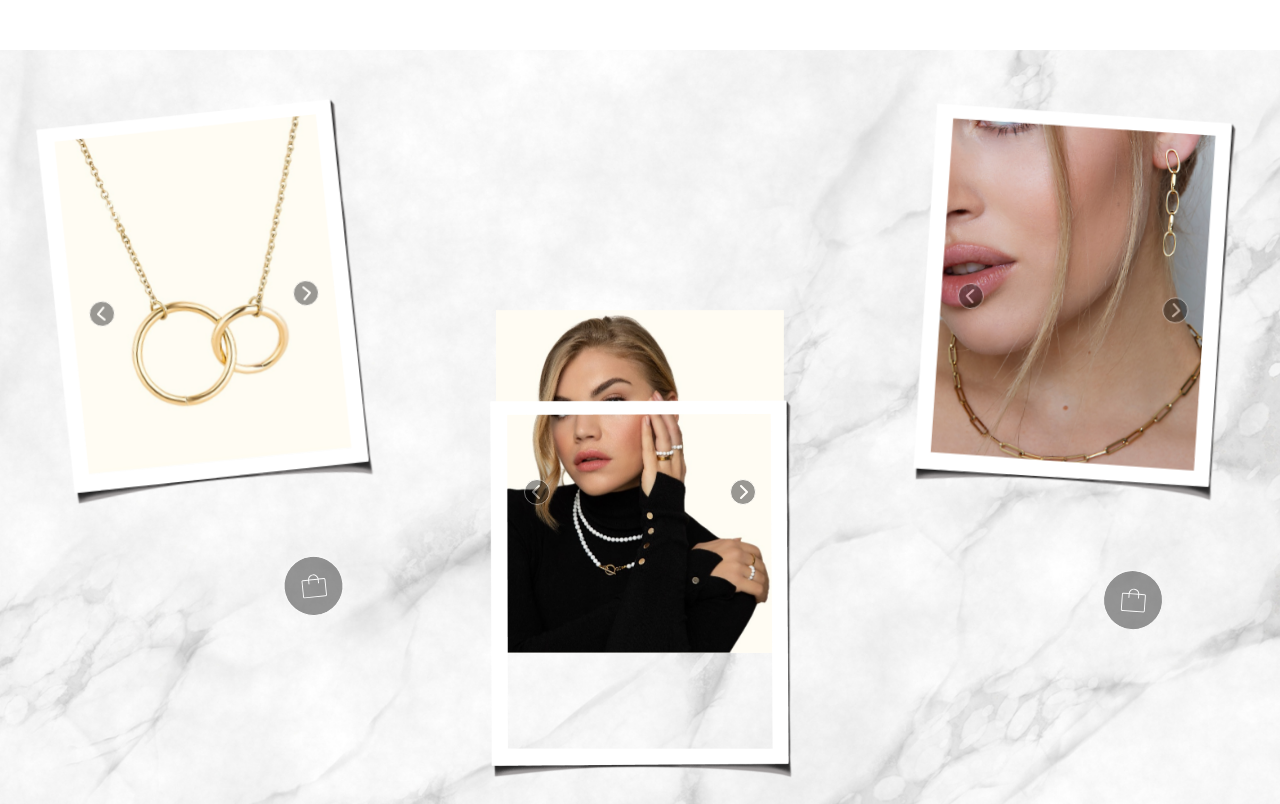
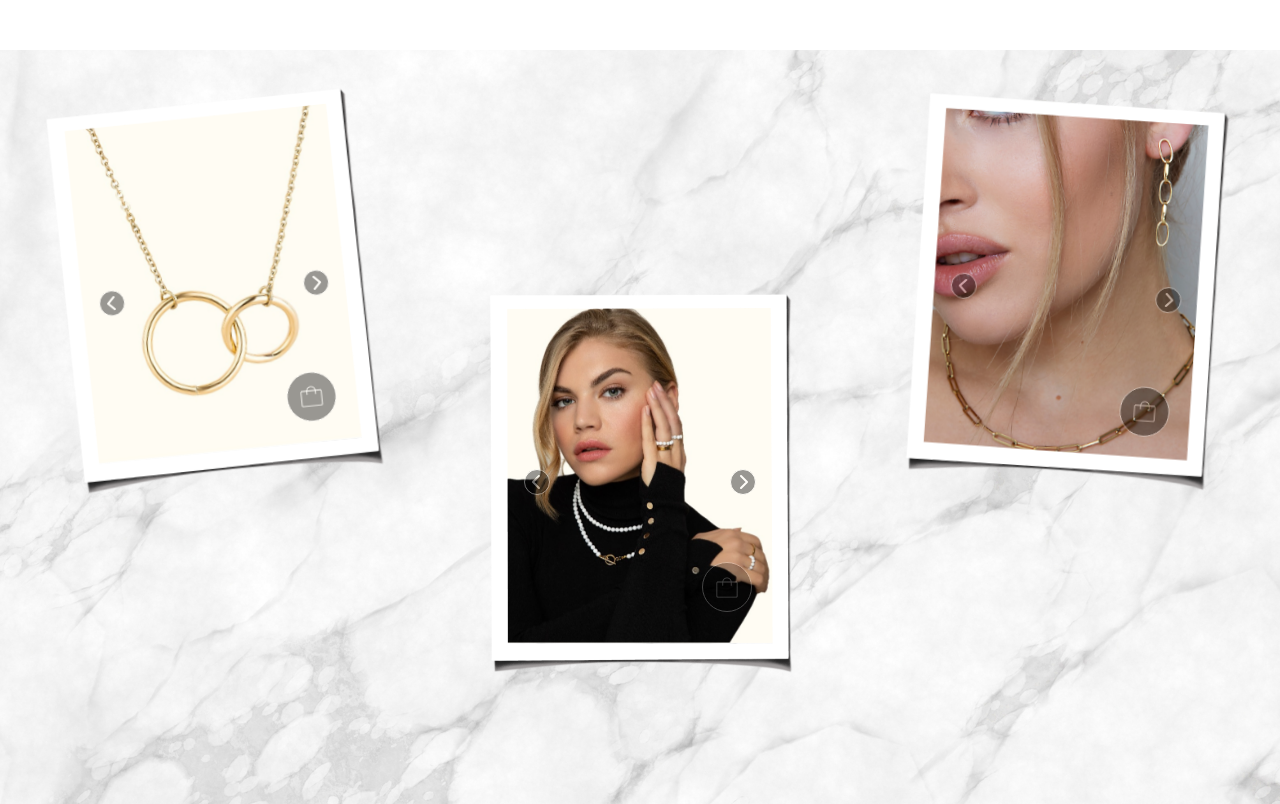
Before and after one commit to galina-dmitrishin/jewelry-slider, a plain HTML site: page index.html in a window 1280 px wide. Shown: the top 804 px of the page. Drawn offline with nearby package versions, Linux system fonts and the light colour scheme.

Commit message:
Add files via upload

```diff
--- a/index.html
+++ b/index.html
@@ -13,6 +13,8 @@
 <div class="container">
     <div class="container-flex">
         <div class="wrap-img">
+            <div class="wrap-img-adapt-height">
+                <div class="wrap-img-content">
                     <div class="wrap-rotate element-1">
                         <div class="slider-1">
                             <div class="slide__item">
@@ -38,7 +40,11 @@
                         </div>
                     </div>
                 </div>
+            </div>
+        </div>
         <div class="wrap-img">
+            <div class="wrap-img-adapt-height">
+                <div class="wrap-img-content">
                     <div class="wrap-rotate element-2">
                         <div class="slider-1">
                             <div class="slide__item">
@@ -64,7 +70,11 @@
                         </div>
                     </div>
                 </div>
+            </div>
+        </div>
         <div class="wrap-img">
+            <div class="wrap-img-adapt-height">
+                <div class="wrap-img-content">
                     <div class="wrap-rotate element-3">
                         <div class="slider-1">
                             <div class="slide__item">
@@ -87,6 +97,8 @@
                             <a href="#">
                                 <img src="basket.svg" alt="">
                             </a>
+                        </div>
+                    </div>
                 </div>
             </div>
         </div>
--- a/style.css
+++ b/style.css
@@ -34,14 +34,32 @@ h1, h2, h3, h4, h5, h6 {
 .wrap-img {
     flex: 0 1 24%;
     margin: 0 auto;
-    margin: 10px;
     height: 100%;
     min-width: 0;
 }
 
+.wrap-img-adapt-height {
+    position: relative;
+    padding-top: 125%; /* (575:460)*100% */
+}
+
+.wrap-img-adapt-height:before {
+    display: block; /* отображать элемент как блок */
+    content: ''; /* содержимое псевдоэлемента */
+    width: 100%; /* ширина элемента */
+  }
+
+.wrap-img-content {
+    position: absolute;
+    top: 0;
+    left: 0;
+    right: 0;
+    bottom: 0;
+}
+
 .wrap-rotate {
     position: relative;
-    height: 575px;
+    /*height: 575px;*/
     padding: 10px;
 }
 
@@ -54,7 +72,7 @@ h1, h2, h3, h4, h5, h6 {
 }*/
 
 .wrap-rotate.element-2 .frame-img {
-    top: 50%;
+    top: 34%;
 }
 
 .wrap-rotate.element-2 {
@@ -250,10 +268,10 @@ h1, h2, h3, h4, h5, h6 {
 
 .frame-link-img {
     position: absolute;
-    bottom: 60px;
-    right: 43px;
-    width: 60px;
-    height: 60px;
+    bottom: 43px;
+    right: 42px;
+    width: 50px;
+    height: 50px;
     border-radius: 50%;
     border: 1px solid #fff;
     background-color: #000;
@@ -272,11 +290,11 @@ h1, h2, h3, h4, h5, h6 {
 
 .frame-link-img img {
     display: block;
-    width: 25px;
+    width: 22px;
 }
 
 .frame-link-img.center {
-    bottom: -230px;
+    bottom: 51px;
     opacity: .25;
     transition: .5s all;
 }
```
Lines whose indentation alone changed are shown as unchanged.
